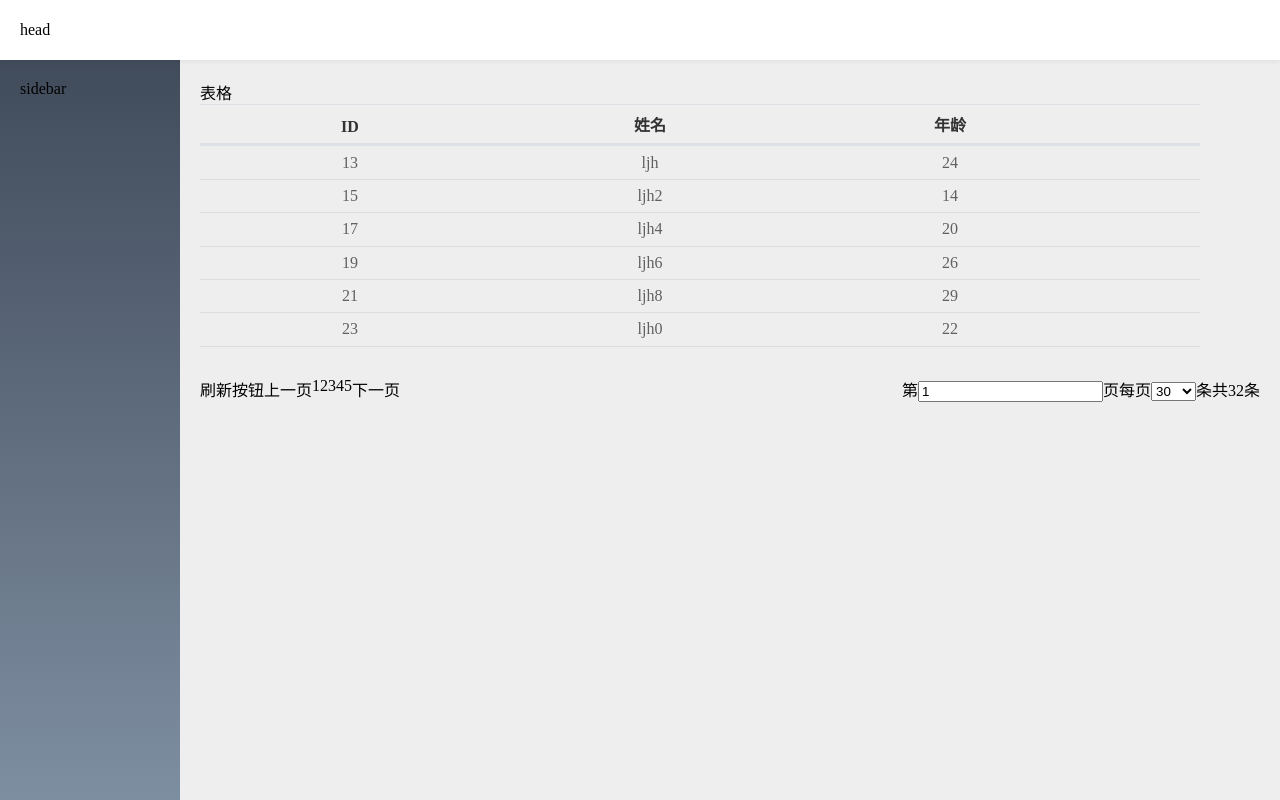
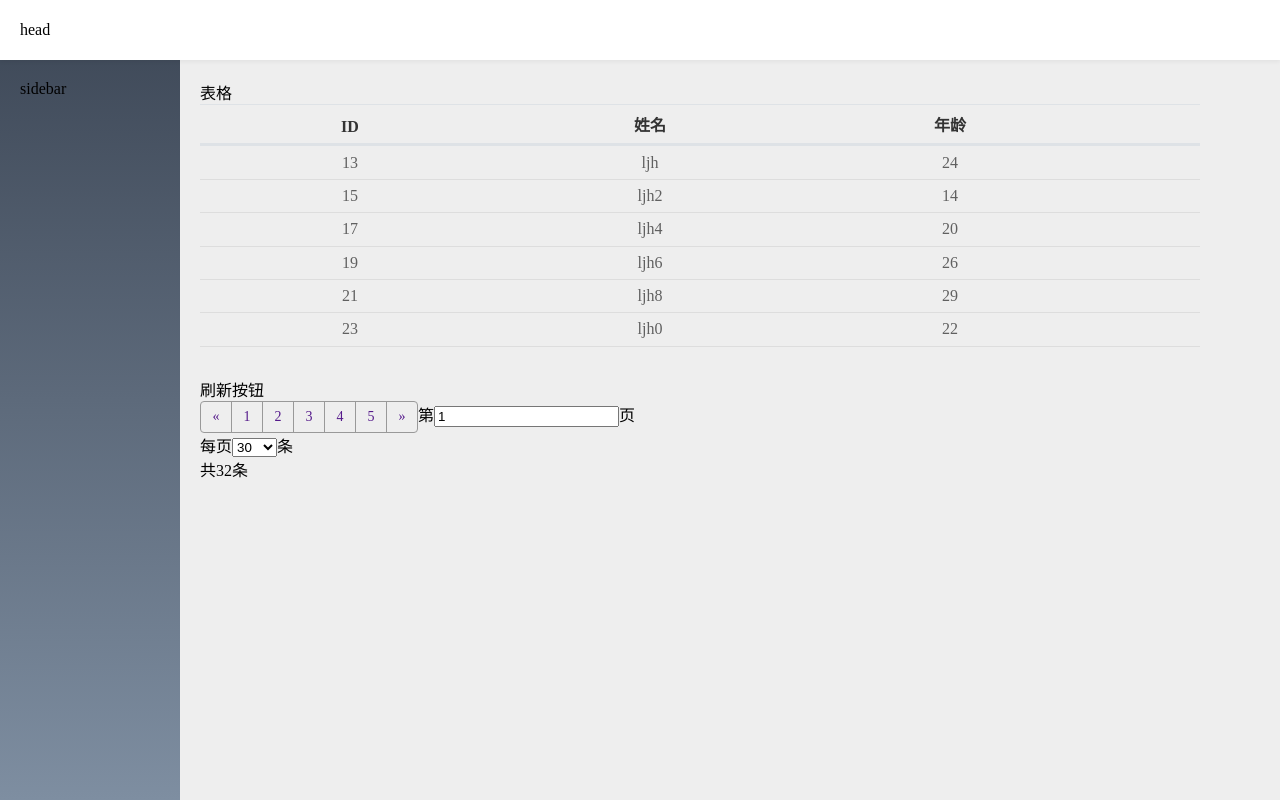
Before and after one commit to JasmineH-Lee/VAdmin, a Vue app: page /#/table in a window 1280 px wide. Built offline with nearby package versions, Linux system fonts and the light colour scheme.

Commit message:
MOD: 分页样式

```diff
--- a/src/components/VTable.vue
+++ b/src/components/VTable.vue
@@ -50,13 +50,21 @@
             <div class="refresh-btn">刷新按钮</div>
             <div class="pager">
               <ul class="pager-ul">
-                <li>上一页</li>
-                <li>1</li>
-                <li>2</li>
-                <li>3</li>
-                <li>4</li>
-                <li>5</li>
-                <li>下一页</li>
+                <li class="page-item">
+                  <a href="">
+                    <span>&laquo;</span>
+                  </a>
+                </li>
+                <li class="page-item"><a href="">1</a></li>
+                <li class="page-item"><a href="">2</a></li>
+                <li class="page-item"><a href="">3</a></li>
+                <li class="page-item"><a href="">4</a></li>
+                <li class="page-item"><a href="">5</a></li>
+                <li class="page-item">
+                  <a href="">
+                    <span>&raquo;</span>
+                  </a>
+                </li>
               </ul>
             </div>
             <div class="page-index">
@@ -114,6 +122,39 @@ export default {
 }
 </script>
 <style lang="less">
+.page-index {
+  display: inline-block;
+
+}
+.pager {
+  display: inline-block;
+}
+.pager-ul {
+  display: inline-block;
+  margin: 0;
+  padding: 0;
+  list-style: none;
+  border: 1px solid #999;
+  border-radius: 4px;
+  // 为了消除inline-block 之间的空白
+  font-size: 0;
+  li {
+    margin: 0;
+    display: inline-block;
+    border-right: 1px solid #999;
+    width: 30px;
+    line-height: 30px;
+    text-align: center;
+    font-size: 14px;
+    a {
+      text-decoration: none;
+    }
+  }
+  li:last-child {
+    border: none;
+  }
+}
+
 table {
   color: #606060;
 }
@@ -178,19 +219,17 @@ table {
     }
 }
 .pagination-block {
-  display: flex;
-  flex-flow: row nowrap;
-  justify-content: flex-end;
-  align-items: center;
+  // display: flex;
+  // flex-flow: row nowrap;
+  // justify-content: flex-end;
+  // align-items: center;
   .pager {
     flex-grow: 3;
   }
-  .pager-ul {
-    margin: 0;
-    padding: 0;
-    list-style: none;
-    display: flex;
-    flex-flow: row nowrap;
-  }
+  // .pager-ul {
+  //   margin: 0;
+  //   padding: 0;
+  //   list-style: none;
+  // }
 }
 </style>
```
